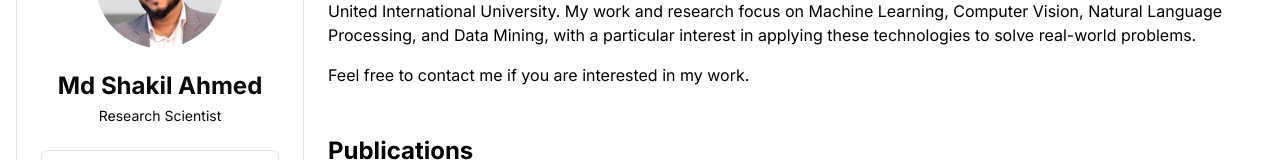
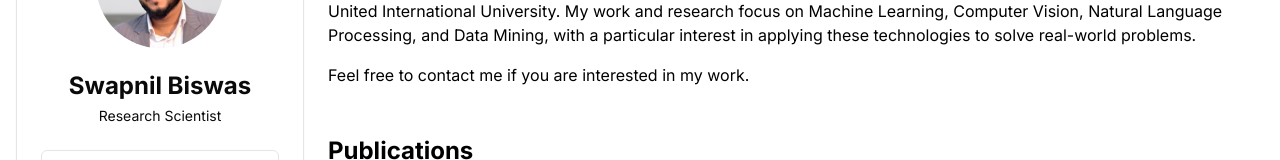
Before and after one commit to SwapnilBiswas72/Biswas_Swapnil, a Next.js app: page / in a window 1280 px wide. Shown: the part 185-345 px from the top of the page. Built offline with nearby package versions, Linux system fonts and the light colour scheme.

Commit message:
Update side-nav.tsx

```diff
--- a/src/components/side-nav.tsx
+++ b/src/components/side-nav.tsx
@@ -12,7 +12,7 @@
           <AvatarFallback>SA</AvatarFallback>
         </Avatar>
         <div className="space-y-1">
-          <h2 className="text-2xl font-bold">Md Shakil Ahmed</h2>
+          <h2 className="text-2xl font-bold">Swapnil Biswas</h2>
           <p className="text-sm text-muted-foreground">Research Scientist</p>
         </div>
       </CardHeader>
```
